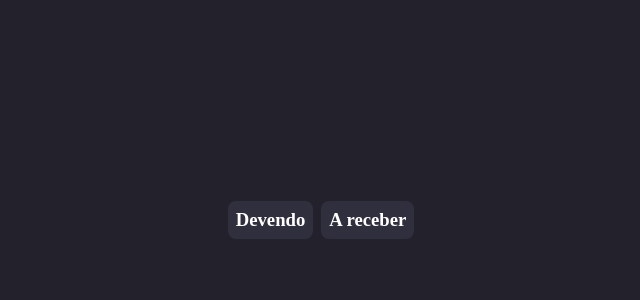
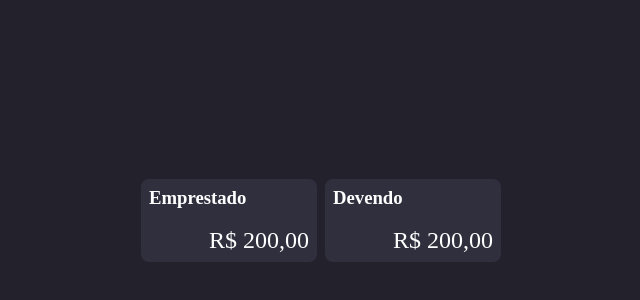
Before and after one commit to kefflen/loan-application, a React (Vite) app: page / in a window 1280 px wide. Shown: the part 180-480 px from the top of the page, without its empty margins (319-959 px from the left). Built offline with nearby package versions, Linux system fonts and the light colour scheme.

Commit message:
Adding style to InfoCard

```diff
--- a/src/components/BalanceSection/index.tsx
+++ b/src/components/BalanceSection/index.tsx
@@ -1,15 +1,26 @@
-import { Card } from '../Card'
-import { Container, Title } from './styled'
+import {
+	Container,
+	InfoCard,
+	Title,
+	ValueInfo,
+	ValueInfoWrapper,
+} from './styled'
 
 export function BalanceSection() {
 	return (
 		<Container>
-			<Card>
+			<InfoCard>
+				<Title>Emprestado</Title>
+				<ValueInfoWrapper>
+					<ValueInfo>R$ 200,00</ValueInfo>
+				</ValueInfoWrapper>
+			</InfoCard>
+			<InfoCard>
 				<Title>Devendo</Title>
-			</Card>
-			<Card>
-				<Title>A receber</Title>
-			</Card>
+				<ValueInfoWrapper>
+					<ValueInfo>R$ 200,00</ValueInfo>
+				</ValueInfoWrapper>
+			</InfoCard>
 		</Container>
 	)
 }
--- a/src/components/BalanceSection/styled.ts
+++ b/src/components/BalanceSection/styled.ts
@@ -1,8 +1,30 @@
-import styled from 'styled-components'
+import styled, { DefaultTheme, themeType } from 'styled-components'
+import { Card } from '../Card'
 
 export const Container = styled.section`
 	display: flex;
 	gap: 0.8rem;
 `
 
-export const Title = styled.h3``
+export const InfoCard = styled(Card)`
+  display: flex;
+  flex-direction: column;
+  gap: 1.8rem;
+`
+export const ValueInfo = styled.span`
+  font-weight: semibold;
+  font-size: 2.4rem;
+`
+export const ValueInfoWrapper = styled.div`
+	display: flex;
+	justify-content: flex-end;
+`
+
+type TitleProps = {
+	color?: keyof themeType['colors']
+}
+export const Title = styled.h3<TitleProps>`
+	width: 16rem;
+	color: ${({ theme, color }) =>
+		color ? theme.colors[color] : theme.colors.text};
+`
--- a/src/themes/index.ts
+++ b/src/themes/index.ts
@@ -5,6 +5,8 @@ export const theme = {
 		background: '#22212C',
 		text: 'white',
 		bgCard: '#302F3D',
+		// green: '#9bff68',
+		// red: '#ff6868',
 	},
 }
 
```
